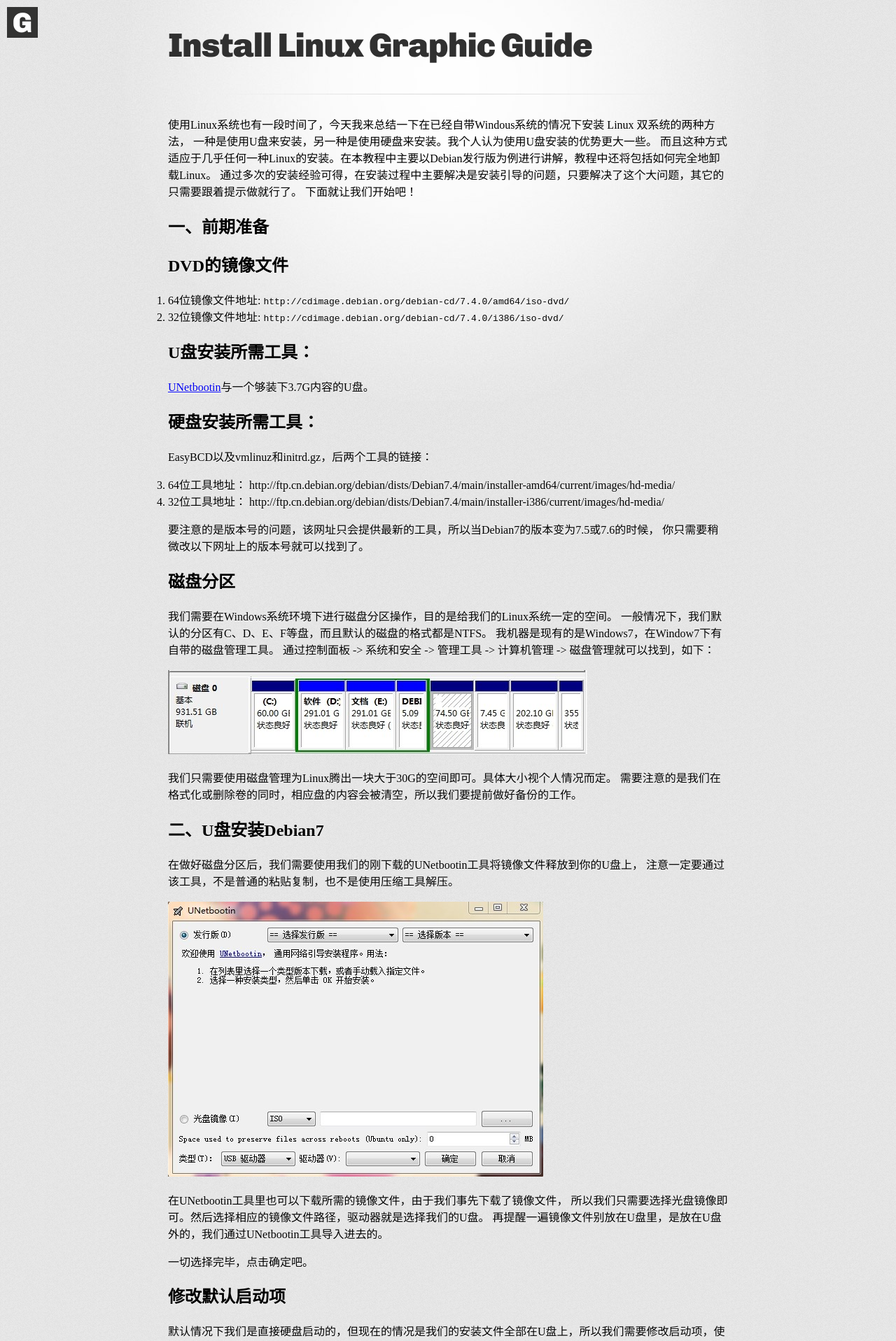
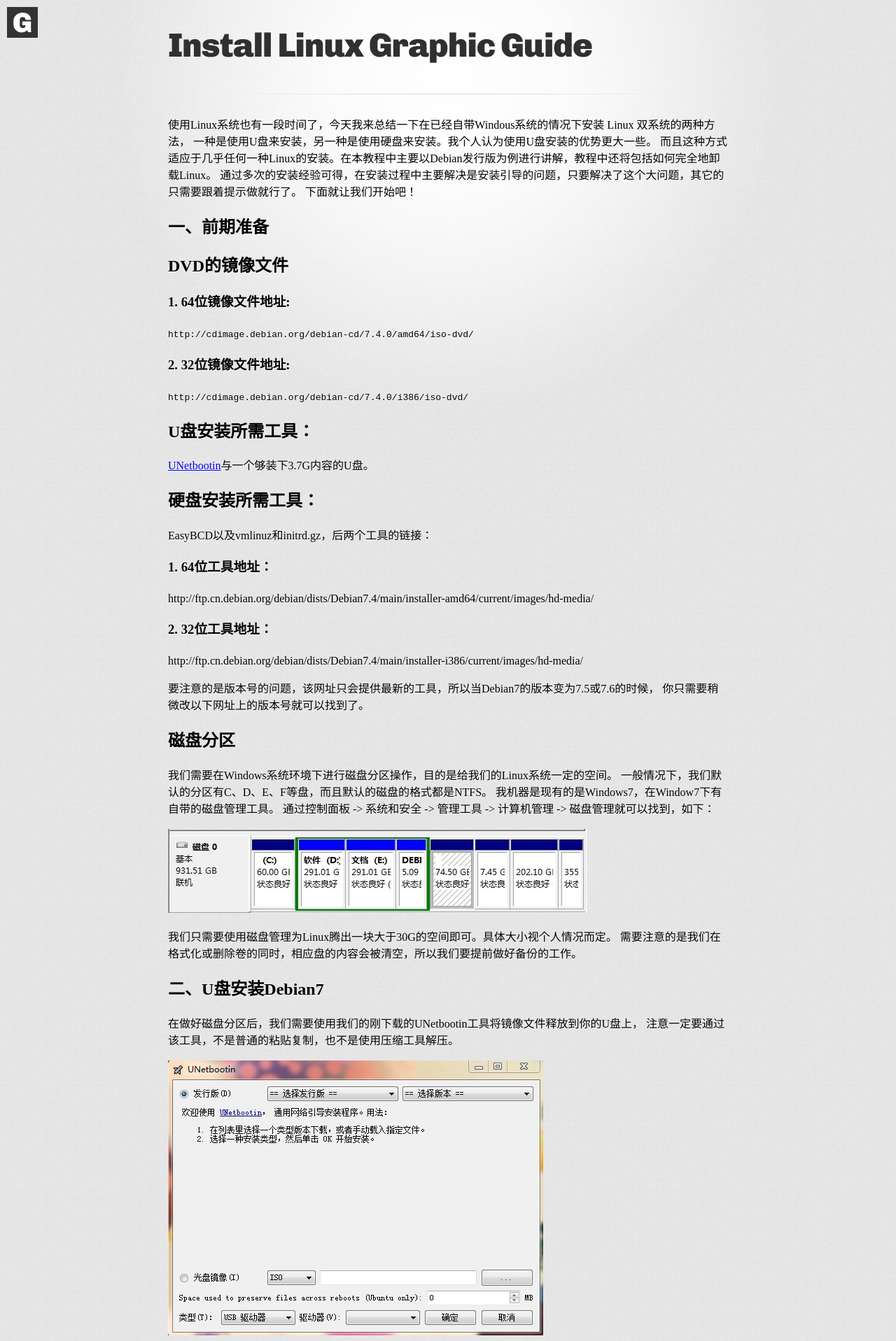
Before and after one commit to GuidoPaul/GuidoPaul.github.io, a Jekyll site: the page built from _posts/2014-04-02-Install-Linux-Graphic-Guide.md, in a window 1280 px wide. Shown: the top 1917 px of the page at 70% size. Built offline with Jekyll 4.4.1, drawn with Linux system fonts in a browser that asks for light colours; some web fonts are replaced; Markdown is read by kramdown in place of the engine named in the settings; comment, search, counter and statistics services are not loaded; some of the changed text lies outside the part shown.

Commit message:
Update 2014-04-02-Install-Linux-Graphic-Guide.md

```diff
--- a/_posts/2014-04-02-Install-Linux-Graphic-Guide.md
+++ b/_posts/2014-04-02-Install-Linux-Graphic-Guide.md
@@ -13,18 +13,18 @@
 # 一、前期准备
 
 ## DVD的镜像文件
-1. 64位镜像文件地址:
+### 1. 64位镜像文件地址:
 `http://cdimage.debian.org/debian-cd/7.4.0/amd64/iso-dvd/`
-2. 32位镜像文件地址:
+### 2. 32位镜像文件地址:
 `http://cdimage.debian.org/debian-cd/7.4.0/i386/iso-dvd/`
 ## U盘安装所需工具：
 [UNetbootin](http://unetbootin.sourceforge.net/)与一个够装下3.7G内容的U盘。
 ## 硬盘安装所需工具：
 EasyBCD以及vmlinuz和initrd.gz，后两个工具的链接：
 
-1. 64位工具地址：
+### 1. 64位工具地址：
 http://ftp.cn.debian.org/debian/dists/Debian7.4/main/installer-amd64/current/images/hd-media/
-2. 32位工具地址：
+### 2. 32位工具地址：
 http://ftp.cn.debian.org/debian/dists/Debian7.4/main/installer-i386/current/images/hd-media/
 
 要注意的是版本号的问题，该网址只会提供最新的工具，所以当Debian7的版本变为7.5或7.6的时候，
@@ -106,10 +106,10 @@
 	swap 8G
 	/home 62G
 
-1. 安装中如遇到域名设置或IP设置等可以略过。
-2. 安装中如遇到缺少某驱动文件时，记得将它记录下来，我遇到的是缺少wifi驱动，
+### 1. 安装中如遇到域名设置或IP设置等可以略过。
+### 2. 安装中如遇到缺少某驱动文件时，记得将它记录下来，我遇到的是缺少wifi驱动，
 然后我安装完成后通过刚才记录的内容下载了firmware-iwlwifi_0.36+wheezy.1_all.deb，并安装上去就没有问题了。
-3. 一个容易出错的地方，当我们完成分区后，有提示我们 EFI分区引导未找到，这时我们就不要再继续进行了，
+### 3. 一个容易出错的地方，当我们完成分区后，有提示我们 EFI分区引导未找到，这时我们就不要再继续进行了，
 而是需要退出并重启电脑，然后进入BIOS设置(修改启动项页面)中找到并关闭UEFI。重启后我们就可以继续完成安装了。
 
 # 五、完全卸载Linux
```
